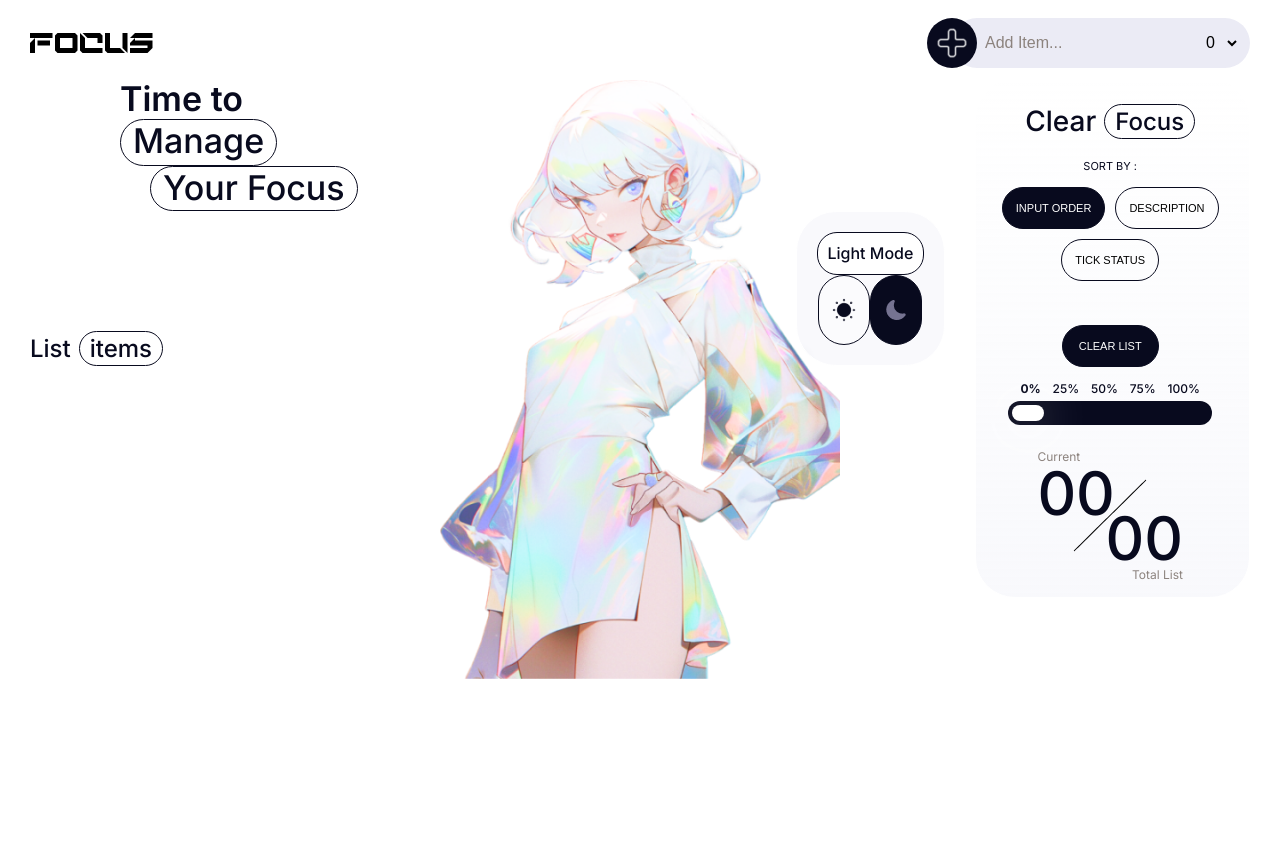
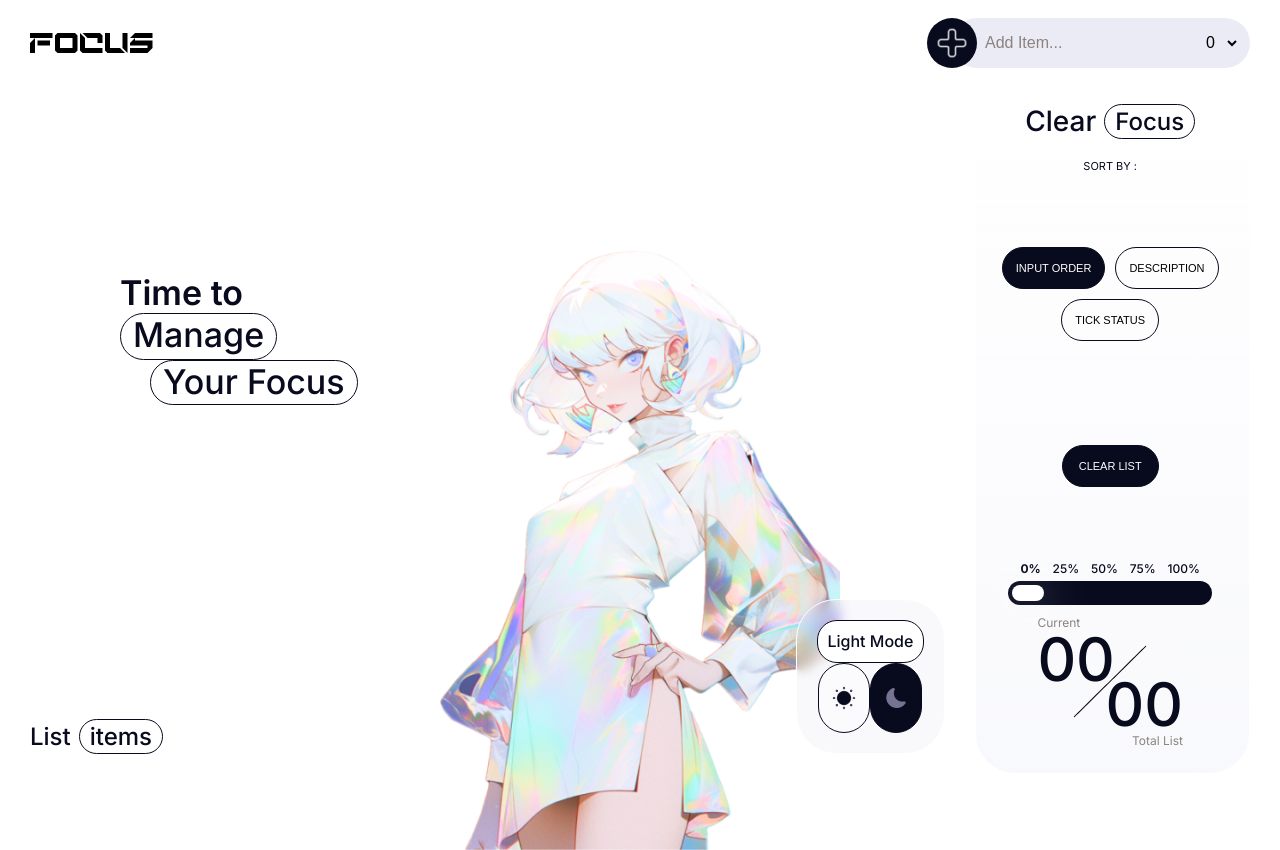
Before and after one commit to Chainz7/simple-clear_focus-reactjs, a React (Create React App) app: page / in a window 1280 px wide. Before the commit the page ends 800 px from the top, so only its background shows below. Built offline with nearby package versions, Linux system fonts and the light colour scheme.

Commit message:
fix: (item) - height

```diff
--- a/src/App.js
+++ b/src/App.js
@@ -40,7 +40,9 @@ export default function App() {
       <div className="wrapper-row">
         <div className="maiwra-container">
           <div className="wrapper-column">
+            <div className="lefup-wrapper">
               <LeftUpperText />
+            </div>
             <div className="lefmid-container animated-opacity">
               <div className="lefmicon-left">
                 <LeftItemFifth
@@ -312,6 +314,7 @@ function RightSort({ items }) {
           CLEAR LIST
         </button>
       </div>
+      <div>
         <div className="rigwra-container-bar">
           <div className="rigwra-conbar-percentage animated-slideright-slow">
             {thresholds.map((threshold) => (
@@ -351,5 +354,6 @@ function RightSort({ items }) {
           </div>
         </div>
       </div>
+    </div>
   );
 }
--- a/src/index.css
+++ b/src/index.css
@@ -45,6 +45,7 @@ body {
   width: 100%;
   display: flex;
   flex-direction: column;
+  justify-content: flex-end;
 }
 
 /* #APP# */
@@ -57,9 +58,25 @@ body {
 
 .background {
   width: 40rem;
-  margin: 8rem 0 0;
+  bottom: -5rem;
   position: absolute;
   z-index: -1;
+}
+
+@media screen and (min-width: 1536px) {
+  .background {
+    width: 45rem;
+  }
+}
+@media screen and (min-width: 1836px) {
+  .background {
+    width: 50rem;
+  }
+}
+@media screen and (min-width: 2136px) {
+  .background {
+    width: 60rem;
+  }
 }
 
 /* #NAVBAR# */
@@ -149,6 +166,7 @@ body {
 /* MAIN */
 .maiwra-container {
   width: var(--gap-width);
+  height: 87vh;
   padding: 0 3rem 0 3rem;
   display: flex;
   justify-content: center;
@@ -156,6 +174,11 @@ body {
 }
 
 /* LeftUpper */
+.lefup-wrapper {
+  height: 100%;
+  display: flex;
+  align-items: center;
+}
 .lefup-container {
   display: flex;
   flex-direction: column;
@@ -394,24 +417,19 @@ body {
   width: 1.6rem;
 }
 
-.lol {
-  margin-top: 1rem;
-  animation: slideInRight 1s ease;
-}
-
 .right-wrapper {
   width: 36.6rem;
-  display: flex;
-  flex-direction: column;
-  justify-content: flex-end;
-  gap: 2rem;
+  height: 100%;
 }
 
 .rigwra-container {
   width: 100%;
-  padding: 2.5rem 3rem 1.5rem 2.5rem;
+  height: 100%;
+  margin-bottom: -20rem;
+  padding: 2.5rem 3rem 2.5rem 2.5rem;
   display: flex;
   flex-direction: column;
+  justify-content: space-between;
   gap: 1.4rem;
   border: 1px solid var(--clr-white-box);
   border-radius: 4rem;
@@ -421,6 +439,7 @@ body {
     var(--clr-gray-box)
   );
   backdrop-filter: var(--flt-blur);
+  /* background-color: blue; */
 }
 
 .rigwra-container button {
```
Lines whose indentation alone changed are shown as unchanged.
